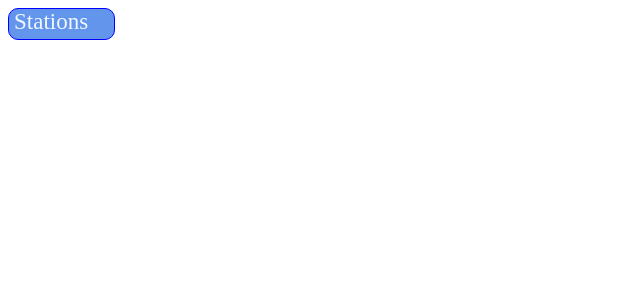
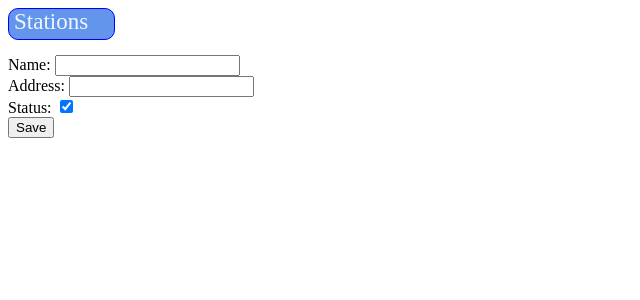
Before and after one commit to Fancules/angular, an Angular app: page /add in a window 1280 px wide. Before the commit this address led to /. Shown: the top 300 px of the page, without its empty margins (0-640 px from the left). Built offline with nearby package versions, Linux system fonts and the light colour scheme.

Commit message:
add method post

```diff
--- /dev/null
+++ b/src/app/add-station/add-station.component.html
@@ -0,0 +1,15 @@
+<form [formGroup]="stationForm" (ngSubmit)="onSubmit()">
+  <div>
+    <label for="name">Name: </label>
+    <input type="text" id="name" formControlName="name">
+  </div>
+  <div>
+    <label for="address">Address: </label>
+    <input type="text" id="address" formControlName="address">
+  </div>
+  <div>
+    <label for="status">Status: </label>
+    <input type="checkbox" id="status" formControlName="status">
+  </div>
+  <button type="submit">Save</button>
+</form>
--- /dev/null
+++ b/src/app/add-station/add-station.component.ts
@@ -0,0 +1,29 @@
+import { Component, OnInit } from '@angular/core';
+import {FormControl, FormGroup} from "@angular/forms";
+import {StationService} from "../services/station-service.service";
+
+@Component({
+  selector: 'app-add-station',
+  templateUrl: './add-station.component.html',
+  styleUrls: ['./add-station.component.css']
+})
+export class AddStationComponent implements OnInit {
+
+  stationForm = new FormGroup({
+    name: new FormControl(''),
+    address: new FormControl(''),
+    status: new FormControl(true)
+  });
+
+  constructor(private stationService: StationService ) { }
+
+  ngOnInit(): void {
+  }
+
+  onSubmit(){
+    this.stationService.addStation(this.stationForm.value).subscribe(data => {
+      console.log(data);
+    });
+  }
+
+}
--- a/src/app/app-routing.module.ts
+++ b/src/app/app-routing.module.ts
@@ -2,11 +2,16 @@ import { NgModule } from '@angular/core';
 import { RouterModule, Routes } from '@angular/router';
 import {StationListComponent} from "./station-list/station-list.component";
 import {StationDetailsComponent} from "./station-details/station-details.component";
+import {AddStationComponent} from "./add-station/add-station.component";
 
 const routes: Routes = [
   {
     path: 'stations',
     component: StationListComponent
+  },
+  {
+    path: 'add',
+    component: AddStationComponent
   },
   {
     path: 'stations/:id',
--- a/src/app/entities/station.ts
+++ b/src/app/entities/station.ts
@@ -1,5 +1,6 @@
 export interface Station {
   id: number,
   address: string,
-  status: boolean
+  status: boolean,
+  value?: number
 }
--- a/src/app/services/station-service.service.ts
+++ b/src/app/services/station-service.service.ts
@@ -15,7 +15,14 @@ export class StationService {
       return this.http.get<Station[]>('http://127.0.0.1:8082/stations')
     }
 
+    public addStation(body: Station): Observable<any> {
+      console.log(body);
+      return this.http.post<Station>('http://127.0.0.1:8082/stations', body)
+    }
+
     public getMetricsByStationId(id: number): Observable<Metric[]> {
       return this.http.get<Metric[]>(`http://127.0.0.1:8082/stations/${id}/metrics`)
     }
+
+
 }
--- a/src/app/station-list/station-list.component.css
+++ b/src/app/station-list/station-list.component.css
@@ -5,3 +5,16 @@ li {
   border: 1px solid black;
   width: 500px;
 }
+
+table {
+  border-collapse: collapse;
+  width: 500px;
+}
+
+table, th, td {
+  border: 1px solid black;
+}
+
+td {
+  text-align: center;
+}
--- a/src/app/station-list/station-list.component.html
+++ b/src/app/station-list/station-list.component.html
@@ -1,5 +1,12 @@
-<ul>
-  <li *ngFor="let stat of stations">
-    <app-station [station]="stat"></app-station>
-  </li>
-</ul>
+<table>
+  <tr>
+    <th>ID</th>
+    <th>Address</th>
+    <th>Value</th>
+  </tr>
+  <tr *ngFor="let stat of stations">
+    <td>{{stat.id}}</td>
+    <td>{{stat.address}}</td>
+    <td>145</td>
+  </tr>
+</table>
--- a/src/app/station-list/station-list.component.ts
+++ b/src/app/station-list/station-list.component.ts
@@ -10,6 +10,7 @@ import {Station} from "../entities/station";
 export class StationListComponent implements OnInit {
   stations: Station[] = [];
 
+
   constructor(private stationService: StationService ) { }
 
   ngOnInit(): void {
```
Also changed, not shown: src/app/app.module.ts (+8 -4 lines), src/app/add-station/add-station.component.css (added), 1 other file (tests, documents, lock files or other folders).
